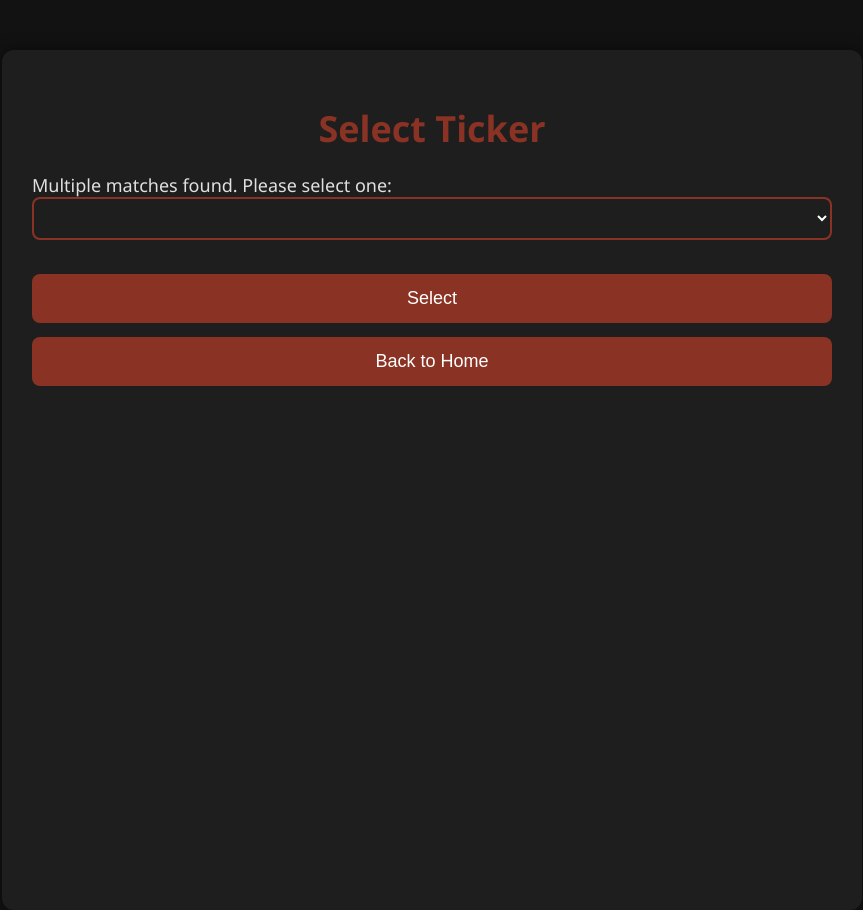
After one commit to hhussain04/YFinanceStockTool, a Flask app: page /select_ticker in a window 1280 px wide. The commit adds this page. Shown: the whole page, without its empty margins (208-1071 px from the left). Run offline with Flask 3, Linux system fonts and the light colour scheme; lists and menus that the app fills with data are empty.

Commit message:
Refactor get_ticker function to improve search matching and add search functionality

```diff
--- a/app.py
+++ b/app.py
@@ -1,4 +1,4 @@
-from flask import Flask, render_template, request, redirect, url_for, flash
+from flask import Flask, render_template, request, redirect, url_for, flash, session
 import yfinance as yf
 import pandas as pd
 import plotly.graph_objs as go # type: ignore
@@ -48,14 +48,22 @@ def index():
 
 @app.route('/add_ticker', methods=['POST'])
 def add_ticker():
-    company_name = request.form['company_name'].strip()
+    company_name = request.form['company_name'].strip().upper()
     if company_name:
-        ticker = get_ticker(company_name)
-        if ticker and ticker not in selected_tickers:
-            selected_tickers.append(ticker)
-            flash(f"{ticker} added to the list.", "success")
+        results = [(name, ticker) for name, ticker in ticker_mappings.items() if company_name in name or company_name == ticker]
+        if not results:
+            flash("No results found.", "error")
+        elif len(results) == 1:
+            ticker = results[0][1]
+            if ticker not in selected_tickers:
+                selected_tickers.append(ticker)
+                flash(f"{ticker} added to the list.", "success")
+            else:
+                flash(f"{ticker} is already in the list.", "error")
+            return redirect(url_for('index'))
         else:
-            flash(f"{company_name} is already in the list or invalid.", "error")
+            session['search_results'] = results
+            return redirect(url_for('select_ticker'))
     else:
         flash("Please enter a company name or ticker.", "error")
     return redirect(url_for('index'))
@@ -101,7 +109,32 @@ def search():
         results = [(name, ticker) for name, ticker in ticker_mappings.items() if search_query in name or search_query == ticker]
         if not results:
             flash("No results found.", "error")
+        elif len(results) == 1:
+            ticker = results[0][1]
+            if ticker not in selected_tickers:
+                selected_tickers.append(ticker)
+                flash(f"{ticker} added to the list.", "success")
+            else:
+                flash(f"{ticker} is already in the list.", "error")
+            return redirect(url_for('index'))
+        else:
+            flash("Multiple matches found. Please refine your search.", "error")
     return render_template('search.html', results=results)
+
+@app.route('/select_ticker', methods=['GET', 'POST'])
+def select_ticker():
+    if request.method == 'POST':
+        selected_ticker = request.form['selected_ticker']
+        if selected_ticker and selected_ticker not in selected_tickers:
+            selected_tickers.append(selected_ticker)
+            flash(f"{selected_ticker} added to the list.", "success")
+        else:
+            flash(f"{selected_ticker} is already in the list or invalid.", "error")
+        return redirect(url_for('index'))
+    results = session.get('search_results', [])
+    return render_template('select_ticker.html', results=results)
+
+
 
 if __name__ == '__main__':
     port = int(os.environ.get('PORT', 5000))
--- a/static/styles.css
+++ b/static/styles.css
@@ -1,19 +1,19 @@
 body {
     font-family: 'Segoe UI', Tahoma, Geneva, Verdana, sans-serif;
-    background-color: #121212; /* Black main theme */
-    color: #e0e0e0; /* Light grey text */
+    background-color: #121212;
+    color: #e0e0e0;
     margin: 0;
     padding: 0;
-    font-size: 18px; /* Increased text size */
+    font-size: 18px;
 }
 
 .container {
     width: 80%;
-    max-width: 800px; /* Adjusted max-width for square shape */
-    height: 800px; /* Added height for square shape */
+    max-width: 800px;
+    height: 800px;
     margin: auto;
-    padding: 30px; /* Increased padding */
-    background-color: #1e1e1e; /* Dark grey container */
+    padding: 30px;
+    background-color: #1e1e1e;
     box-shadow: 0 0 15px rgba(0, 0, 0, 0.5);
     border-radius: 12px;
     margin-top: 50px;
@@ -27,39 +27,39 @@ body {
 
 h1 {
     text-align: center;
-    color: #8A3324; /* Burnt Sienna */
+    color: #8A3324;
     margin-bottom: 20px;
-    font-size: 2em; /* Increased font size */
+    font-size: 2em;
 }
 
 input, button {
     display: block;
     width: 100%;
-    padding: 14px; /* Increased padding */
-    margin: 14px 0; /* Increased margin */
-    font-size: 18px; /* Increased font size */
+    padding: 14px;
+    margin: 14px 0;
+    font-size: 18px;
     border: 1px solid #333;
     border-radius: 8px;
     box-sizing: border-box;
-    background-color: #2c2c2c; /* Darker grey input/button background */
-    color: #e0e0e0; /* Light grey text */
+    background-color: #2c2c2c;
+    color: #e0e0e0;
     transition: background-color 0.3s ease, transform 0.3s ease;
 }
 
 input:focus, button:focus {
     outline: none;
-    border-color: #8A3324; /* Burnt Sienna */
+    border-color: #8A3324;
 }
 
 button {
-    background-color: #8A3324; /* Burnt Sienna */
+    background-color: #8A3324;
     color: #fff;
     border: none;
     cursor: pointer;
 }
 
 button:hover {
-    background-color: #6B2A1F; /* Darker Burnt Sienna */
+    background-color: #6B2A1F;
     transform: translateY(-2px);
 }
 
@@ -139,6 +139,32 @@ button:hover {
     }
 
     #graph {
-        height: 400px; /* Adjusted height for responsiveness */
+        height: 400px;
     }
 }
+
+.dropdown-menu {
+    width: 100%;
+    max-width: 100%;
+    padding: 10px;
+    border: 2px solid #8A3324;
+    border-radius: 8px;
+    background-color: #1e1e1e;
+    color: #ffffff;
+    font-size: 16px;
+    margin-bottom: 20px;
+}
+
+.dropdown-menu option {
+    background-color: #1e1e1e;
+    color: #ffffff;
+    padding: 8px;
+    white-space: normal;
+    word-break: break-word;
+}
+
+.dropdown-menu option:hover {
+    background-color: #8A3324;
+    position: relative;
+    z-index: 1;
+}
--- /dev/null
+++ b/templates/select_ticker.html
@@ -0,0 +1,23 @@
+<!DOCTYPE html>
+<html lang="en">
+<head>
+    <meta charset="UTF-8">
+    <title>Select Ticker</title>
+    <link rel="stylesheet" href="{{ url_for('static', filename='styles.css') }}">
+</head>
+<body>
+    <div class="container">
+        <h1>Select Ticker</h1>
+        <form action="{{ url_for('select_ticker') }}" method="post">
+            <label for="selected_ticker">Multiple matches found. Please select one:</label>
+            <select id="selected_ticker" name="selected_ticker" class="dropdown-menu">
+                {% for company, ticker in results %}
+                    <option value="{{ ticker }}" title="{{ company }} - {{ ticker }}">{{ company }} - {{ ticker }}</option>
+                {% endfor %}
+            </select>
+            <button type="submit">Select</button>
+        </form>
+        <a href="{{ url_for('index') }}" style="text-decoration: none;"><button>Back to Home</button></a>
+    </div>
+</body>
+</html>
```
Also changed, not shown: other parts of static/styles.css (+14 -14 lines), tickers.csv.
